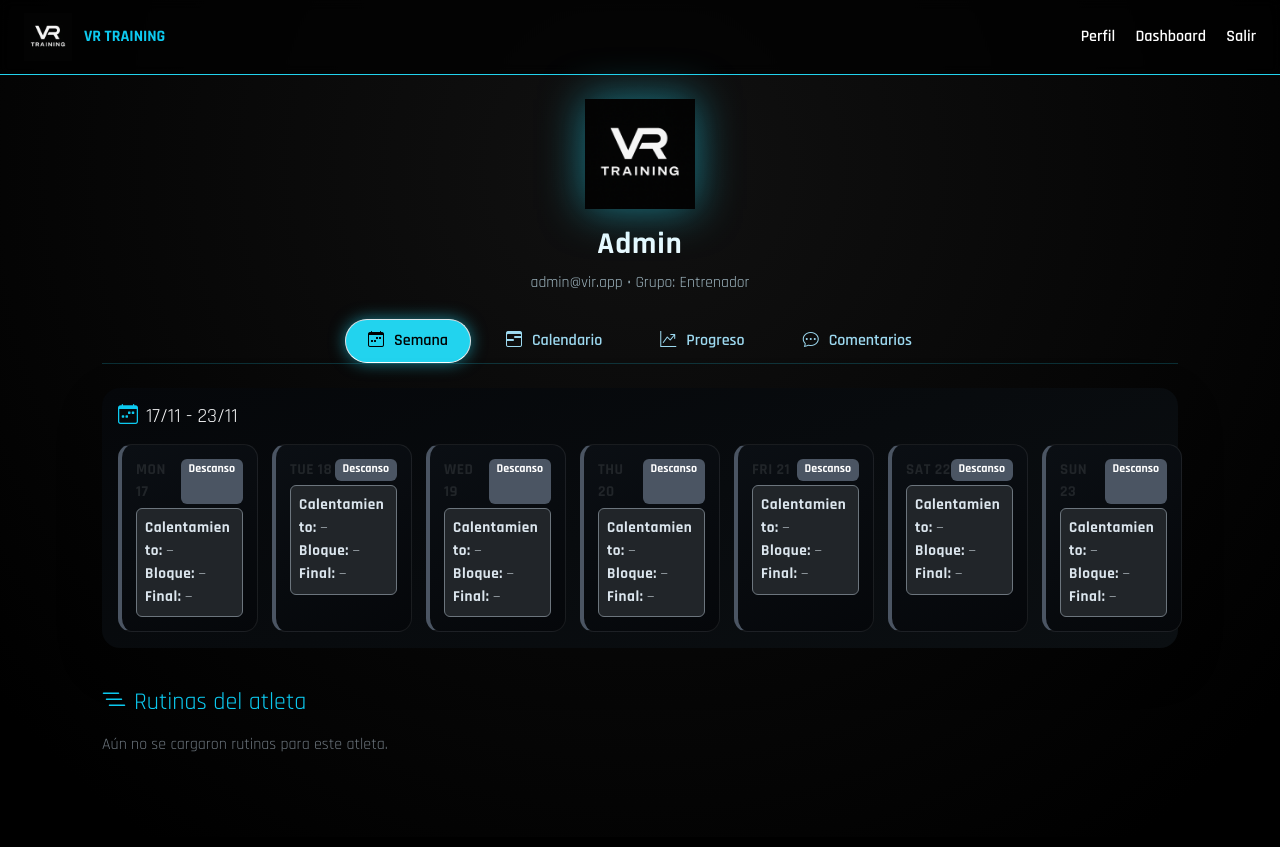
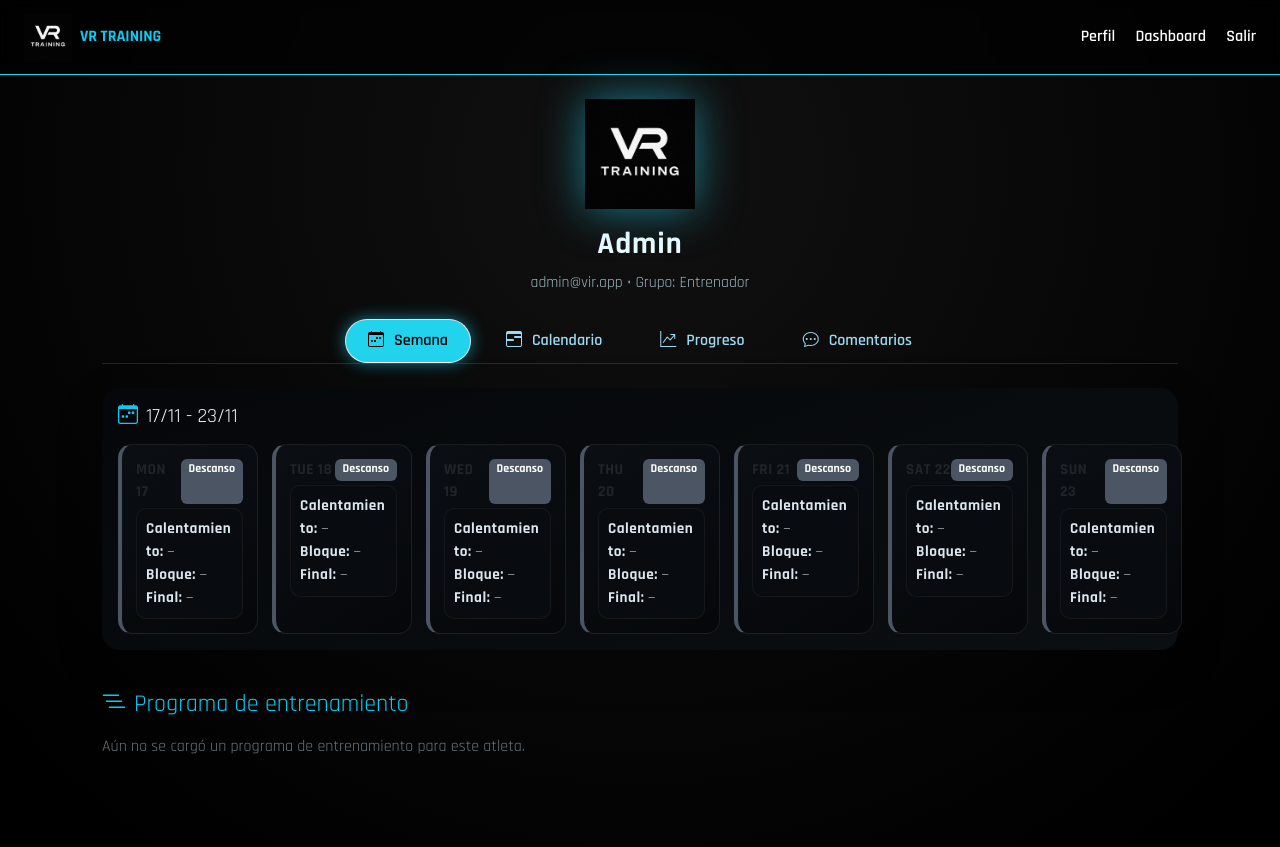
Before and after one commit to Leon555555/vir, a Flask app: page /perfil/1 in a window 1280 px wide. Before the commit the page ends 752 px from the top, so only its background shows below. Run offline with Flask 3, Linux system fonts and the light colour scheme; a user stored in the database is signed in; data comes from the database, SQL or seed files in the repository; some libraries are stand-ins or nearby versions.

Commit message:
actualizacion

```diff
--- a/app/templates/components/modales.html
+++ b/app/templates/components/modales.html
@@ -9,7 +9,7 @@
   {% if current_user.email == "admin@vir.app" %}
   <div class="modal fade" id="modal{{ idx }}" tabindex="-1" aria-hidden="true">
     <div class="modal-dialog modal-dialog-centered modal-lg">
-      <div class="modal-content modal-pro border-info">
+      <div class="modal-content modal-pro">
 
         <div class="modal-header border-info">
           <h5 class="modal-title text-info fw-bold">
@@ -66,7 +66,7 @@
               </div>
             </div>
 
-            <button class="btn btn-glow w-100 mt-4">
+            <button class="btn btn-glow w-100 mt-4 btn btn-info">
               <i class="bi bi-save2 me-2"></i>Guardar cambios
             </button>
 
@@ -94,7 +94,7 @@
   {# =============================== #}
   <div class="modal fade" id="modal{{ idx }}" tabindex="-1" aria-hidden="true">
     <div class="modal-dialog modal-dialog-centered modal-lg">
-      <div class="modal-content modal-pro border-info">
+      <div class="modal-content modal-pro">
 
         <div class="modal-header border-info">
           <h5 class="modal-title text-info fw-bold">
@@ -144,7 +144,7 @@
                       class="form-control bg-black text-light border-info mb-3"
                       rows="3">{{ plan.comentario_atleta or '' }}</textarea>
 
-            <button class="btn btn-glow w-100 mt-2">
+            <button class="btn btn-glow w-100 mt-2 btn btn-info">
               <i class="bi bi-save2 me-2"></i>Guardar feedback
             </button>
 
@@ -157,12 +157,3 @@
 
   {% endif %}
 {% endfor %}
-
-<style>
-.modal-pro {
-  background: #0a0f14 !important;
-  border-radius: 14px;
-  box-shadow: 0 0 30px rgba(34,211,238,0.4);
-  color: white;
-}
-</style>
--- a/app/templates/components/rutinas.html
+++ b/app/templates/components/rutinas.html
@@ -1,19 +1,23 @@
-<!-- ========================================== -->
-<!-- RUTINAS ULTRA PRO — VR TRAINING 2025       -->
-<!-- Estilo MyWellness Premium                  -->
-<!-- ========================================== -->
+{# ========================================== #}
+{#  RUTINAS ULTRA PRO — VR TRAINING 2025      #}
+{#  Programa por sesiones + listado antiguo   #}
+{# ========================================== #}
 
 <div class="rutina-container">
 
   <h4 class="text-info mb-3">
-    <i class="bi bi-list-nested me-2"></i>Rutinas del atleta
+    <i class="bi bi-list-nested me-2"></i>Programa de entrenamiento
   </h4>
 
-  {% if rutinas and rutinas|length > 0 %}
-    {% for sesion in rutinas %}
+  {# ============================ #}
+  {# PROGRAMA TIPO MYWELLNESS    #}
+  {# ============================ #}
+  {% if sesiones_programa is defined and sesiones_programa and sesiones_programa|length > 0 %}
+
+    {% for sesion in sesiones_programa %}
     <div class="rutina-sesion mb-4">
 
-      <!-- Cabecera de sesión -->
+      <!-- CABECERA SESIÓN -->
       <div class="sesion-header">
         <h5 class="sesion-titulo">Sesión {{ sesion.numero }}</h5>
       </div>
@@ -24,32 +28,39 @@
         {% for ej in sesion.ejercicios %}
         <div class="ej-card">
 
-          <!-- Imagen -->
+          <!-- IMAGEN EJERCICIO -->
           <div class="ej-img">
-            <img src="{{ ej.imagen or url_for('static', filename='img/placeholder_exercise.png') }}">
+            <img
+              src="{{ ej.imagen or url_for('static', filename='img/placeholder_exercise.png') }}"
+              alt="{{ ej.nombre }}">
           </div>
 
-          <!-- Info -->
+          <!-- INFO EJERCICIO -->
           <div class="ej-info">
             <span class="ej-categoria">{{ ej.categoria or 'Actividad' }}</span>
             <h6 class="ej-nombre">{{ ej.nombre }}</h6>
 
             <div class="ej-detalles">
               {% if ej.series and ej.reps %}
-                <div><strong>{{ ej.series }}x{{ ej.reps }}</strong> — {{ ej.tiempo or '––' }}</div>
+                <div><strong>{{ ej.series }} x {{ ej.reps }}</strong>{% if ej.tiempo %} — {{ ej.tiempo }}{% endif %}</div>
+              {% elif ej.tiempo %}
+                <div>Duración: <strong>{{ ej.tiempo }}</strong></div>
               {% endif %}
+
               {% if ej.peso %}
                 <div>Peso: <strong>{{ ej.peso }}</strong></div>
               {% endif %}
+
               {% if ej.nivel %}
                 <div>Nivel: {{ ej.nivel }}</div>
               {% endif %}
             </div>
           </div>
 
-          <!-- Número -->
-          <div class="ej-num">{{ loop.index | format("%02d") }}</div>
-
+          <!-- NÚMERO DE ORDEN -->
+          <div class="ej-num">
+            {{ "%02d"|format(loop.index) }}
+          </div>
         </div>
         {% endfor %}
 
@@ -58,6 +69,36 @@
     {% endfor %}
 
   {% else %}
-    <p class="text-secondary">Aún no se cargaron rutinas para este atleta.</p>
+    <p class="text-secondary mb-4">
+      Aún no se cargó un programa de entrenamiento para este atleta.
+    </p>
   {% endif %}
+
+  {# ======================================== #}
+  {# BLOQUE ANTIGUO: RUTINAS DISPONIBLES     #}
+  {# (solo admin, para drag&drop en el plan) #}
+  {# ======================================== #}
+  {% if current_user.email == "admin@vir.app" and rutinas %}
+  <div class="card card-pro mt-4">
+    <h5 class="text-info mb-3">
+      <i class="bi bi-collection me-2"></i>Rutinas base disponibles
+    </h5>
+
+    <div class="d-flex flex-column gap-2">
+
+      {% for r in rutinas %}
+      <div class="p-3 bg-black border border-secondary rounded rutina-item"
+           draggable="true"
+           ondragstart="drag(event)"
+           data-id="{{ r.id }}"
+           data-tipo="{{ r.tipo }}"
+           data-nombre="{{ r.nombre }}">
+        <strong>{{ r.nombre }}</strong>
+        <div class="text-secondary small">{{ r.tipo|capitalize }}</div>
+      </div>
+      {% endfor %}
+    </div>
+  </div>
+  {% endif %}
+
 </div>
--- a/app/templates/layout.html
+++ b/app/templates/layout.html
@@ -12,7 +12,7 @@
   <!-- Google Font -->
   <link href="https://fonts.googleapis.com/css2?family=Rajdhani:wght@400;600;700&display=swap" rel="stylesheet">
 
-  <!-- ESTILO GLOBAL VR TRAINING -->
+  <!-- Estilos base layout -->
   <style>
     body {
       background: radial-gradient(circle at 50% 20%, #111 0%, #000 90%);
@@ -22,7 +22,6 @@
       display: flex;
       flex-direction: column;
     }
-
     header.navbar {
       background-color: rgba(0, 0, 0, 0.7);
       border-bottom: 1px solid #22d3ee;
@@ -32,29 +31,19 @@
       align-items: center;
       backdrop-filter: blur(6px);
     }
-
-    .brand-wrap {
-      display: flex;
-      align-items: center;
-      gap: 12px;
-    }
-
     .nav-links a {
       color: #fff;
       margin-left: 1rem;
       text-decoration: none;
       font-weight: 600;
-      transition: 0.25s ease;
     }
-
     .nav-links a:hover {
       color: #22d3ee;
-      text-shadow: 0 0 10px rgba(34,213,238,0.6);
     }
   </style>
 
+  <!-- CSS extra por página (perfil.css, etc.) -->
   {% block extra_css %}{% endblock %}
-
 </head>
 
 <body>
@@ -63,25 +52,23 @@
 <!-- NAVBAR -->
 <!-- ============================== -->
 <header class="navbar">
-  <div class="brand-wrap">
+  <div class="brand-wrap d-flex align-items-center gap-2">
     <img src="{{ url_for('static', filename='logo_blanco_vr_training.png') }}" style="height:48px">
     <span class="brand-name fw-bold text-info">VR TRAINING</span>
   </div>
-
   <div class="nav-links">
     {% if current_user.is_authenticated %}
       <a href="{{ url_for('main.perfil_redirect') }}">Perfil</a>
-
       {% if current_user.email == "admin@vir.app" %}
         <a href="{{ url_for('main.dashboard_entrenador') }}">Dashboard</a>
       {% endif %}
-
       <a href="{{ url_for('main.logout') }}">Salir</a>
     {% else %}
       <a href="{{ url_for('main.login') }}">Entrar</a>
     {% endif %}
   </div>
 </header>
+
 
 <!-- ============================== -->
 <!-- CONTENIDO -->
@@ -100,21 +87,23 @@
 
 </main>
 
+
 <!-- ============================== -->
 <!-- SCRIPTS GLOBALES -->
 <!-- ============================== -->
 
 <script src="https://cdn.jsdelivr.net/npm/bootstrap@5.3.3/dist/js/bootstrap.bundle.min.js"></script>
 
-<!-- Chart.js -->
+<!-- Chart.js global -->
 <script src="https://cdn.jsdelivr.net/npm/chart.js"></script>
 
-<!-- Drag & Drop si lo usás -->
+<!-- Script global de arrastrar / soltar -->
 <script src="{{ url_for('static', filename='dragdrop.js') }}"></script>
 
-<!-- JS general de la app -->
+<!-- Script general de la app -->
 <script src="{{ url_for('static', filename='app.js') }}"></script>
 
+<!-- JS extra por página -->
 {% block extra_js %}{% endblock %}
 
 </body>
--- a/app/templates/perfil.html
+++ b/app/templates/perfil.html
@@ -10,45 +10,49 @@
 <div class="perfil-container">
 
   <!-- ====================== -->
-  <!-- HEADER -->
+  <!-- HEADER DEL ATLETA -->
   <!-- ====================== -->
   <div class="text-center mb-4">
-    <img src="{{ url_for('static', filename='logo_blanco_vr_training.png') }}" class="perfil-logo">
+    <img src="{{ url_for('static', filename='logo_blanco_vr_training.png') }}"
+         class="perfil-logo"
+         alt="VR Training logo">
     <h2 class="perfil-nombre mt-2">{{ user.nombre }}</h2>
-    <div class="perfil-sub">{{ user.email }} • Grupo: {{ user.grupo or '—' }}</div>
+    <div class="perfil-sub">
+      {{ user.email }} • Grupo: {{ user.grupo or '—' }}
+    </div>
   </div>
 
   <!-- ====================== -->
-  <!-- TABS VR TRAINING -->
+  <!-- TABS NAV (MyWellness style) -->
   <!-- ====================== -->
   <ul class="nav nav-tabs nav-vr-tabs justify-content-center mb-4" id="perfilTabs">
     <li class="nav-item">
-      <button class="nav-link active" type="button" data-tab="semana">
+      <button class="nav-link active" data-tab="semana">
         <i class="bi bi-calendar-week me-1"></i> Semana
       </button>
     </li>
     <li class="nav-item">
-      <button class="nav-link" type="button" data-tab="calendario">
+      <button class="nav-link" data-tab="calendario">
         <i class="bi bi-calendar3-range me-1"></i> Calendario
       </button>
     </li>
     <li class="nav-item">
-      <button class="nav-link" type="button" data-tab="progreso">
+      <button class="nav-link" data-tab="progreso">
         <i class="bi bi-graph-up-arrow me-1"></i> Progreso
       </button>
     </li>
     <li class="nav-item">
-      <button class="nav-link" type="button" data-tab="comentarios">
+      <button class="nav-link" data-tab="comentarios">
         <i class="bi bi-chat-dots me-1"></i> Comentarios
       </button>
     </li>
   </ul>
 
   <!-- ====================== -->
-  <!-- TAB: SEMANA -->
+  <!-- TAB: SEMANA ACTUAL -->
   <!-- ====================== -->
   <section id="tab-semana" class="vr-tab active">
-    <div class="card bg-black border-0 shadow-lg mb-4 p-3 card-vr">
+    <div class="card bg-black border-0 shadow-lg mb-4 p-3">
       <h5 class="text-light mb-3">
         <i class="bi bi-calendar-week text-info me-2"></i>{{ semana_str }}
       </h5>
@@ -68,7 +72,7 @@
             <span class="badge badge-{{ tipo }}">{{ plan.plan_type|capitalize }}</span>
           </div>
 
-          <div class="small bg-dark rounded p-2 border border-secondary">
+          <div class="small">
             <div><strong>Calentamiento:</strong> {{ plan.warmup or '—' }}</div>
             <div><strong>Bloque:</strong> {{ plan.main or '—' }}</div>
             <div><strong>Final:</strong> {{ plan.finisher or '—' }}</div>
@@ -87,10 +91,10 @@
   </section>
 
   <!-- ====================== -->
-  <!-- TAB: CALENDARIO -->
+  <!-- TAB: CALENDARIO MENSUAL -->
   <!-- ====================== -->
   <section id="tab-calendario" class="vr-tab">
-    <div class="card bg-black border-0 shadow-lg mb-4 p-3 card-vr">
+    <div class="card bg-black border-0 shadow-lg mb-4 p-3">
 
       <h5 class="text-info mb-3">
         <i class="bi bi-calendar3-range me-2"></i>
@@ -103,15 +107,14 @@
         {% set tipo_mes = (plan_mes.plan_type|lower) if plan_mes else 'descanso' %}
 
         <div class="calendar-day day-{{ tipo_mes }}">
-
+          <!-- cabecera día -->
           <div class="cal-header">
             <span class="cal-day-num">{{ f.day }}</span>
             <span class="cal-weekday">{{ f.strftime('%a')|upper }}</span>
           </div>
 
           {% if plan_mes %}
-
-            <!-- Tipo de día -->
+            <!-- tipo de día -->
             <div class="event-pill event-{{ tipo_mes }}">
               <span class="event-icon">
                 {% if tipo_mes == 'fuerza' %}
@@ -129,9 +132,10 @@
               <span class="event-text">{{ plan_mes.plan_type|capitalize }}</span>
             </div>
 
-            <!-- Estado puede entrenar -->
+            <!-- estado puede entrenar -->
             {% if plan_mes.puede_entrenar %}
-            <div class="event-pill event-state {% if plan_mes.puede_entrenar=='no' %}event-state-no{% else %}event-state-ok{% endif %}">
+            <div class="event-pill event-state
+                        {% if plan_mes.puede_entrenar == 'no' %}event-state-no{% else %}event-state-ok{% endif %}">
               <span class="event-text">
                 {% if plan_mes.puede_entrenar == 'no' %}
                   No puede entrenar
@@ -142,9 +146,9 @@
             </div>
             {% endif %}
 
-            <!-- Dificultad -->
+            <!-- dificultad -->
             {% if plan_mes.dificultad %}
-            <div class="event-pill event-diff-{{ plan_mes.dificultad }}">
+            <div class="event-pill event-diff event-diff-{{ plan_mes.dificultad }}">
               <span class="event-text">
                 {% if plan_mes.dificultad == 'facil' %}Fácil
                 {% elif plan_mes.dificultad == 'media' %}Media
@@ -154,7 +158,7 @@
             </div>
             {% endif %}
 
-            <!-- Comentario -->
+            <!-- comentario -->
             {% if plan_mes.comentario_atleta %}
             <div class="event-pill event-comment">
               <span class="event-icon"><i class="bi bi-chat-dots"></i></span>
@@ -166,7 +170,6 @@
             <span class="plan-empty mt-2">Sin plan</span>
           {% endif %}
         </div>
-
         {% endfor %}
       </div>
 
@@ -174,10 +177,10 @@
   </section>
 
   <!-- ====================== -->
-  <!-- TAB: PROGRESO -->
+  <!-- TAB: PROGRESO (GRÁFICO) -->
   <!-- ====================== -->
   <section id="tab-progreso" class="vr-tab">
-    <div class="card bg-black border-0 shadow-lg mb-4 p-3 card-vr">
+    <div class="card bg-black border-0 shadow-lg mb-4 p-3">
       <h5 class="text-light mb-3">
         <i class="bi bi-graph-up-arrow text-info me-2"></i>Propuesto vs Realizado
       </h5>
@@ -192,7 +195,7 @@
   <!-- TAB: COMENTARIOS -->
   <!-- ====================== -->
   <section id="tab-comentarios" class="vr-tab">
-    <div class="card bg-black border-0 shadow-lg mb-4 p-4 card-vr">
+    <div class="card bg-black border-0 shadow-lg mb-4 p-4">
       <h5 class="text-info mb-3">
         <i class="bi bi-chat-left-text me-2"></i>Comentarios
       </h5>
@@ -202,21 +205,26 @@
     </div>
   </section>
 
-  <!-- RUTINAS (siempre visible debajo) -->
+  <!-- ====================== -->
+  <!-- RUTINAS (siempre abajo) -->
+  <!-- ====================== -->
   {% include "components/rutinas.html" %}
 
 </div>  {# cierre .perfil-container #}
 
+<!-- ====================== -->
 <!-- MODALES -->
+<!-- ====================== -->
 {% include "components/modales.html" %}
 
 {% endblock %}
 
 {% block extra_js %}
+
 <script>
 // =================== GRAFICO PROGRESO ===================
 const canvasProgreso = document.getElementById("graficoProgreso");
-if (canvasProgreso && typeof Chart !== "undefined") {
+if (canvasProgreso) {
   new Chart(canvasProgreso, {
     type: "line",
     data: {
@@ -241,10 +249,12 @@ if (canvasProgreso && typeof Chart !== "undefined") {
     options: {
       responsive: true,
       maintainAspectRatio: false,
-      plugins: { legend: { labels: { color: "#ccc" } } },
+      plugins: {
+        legend: { labels: { color: "#ccc" } }
+      },
       scales: {
         x: { ticks: { color: "#aaa" } },
-        y: { ticks: { color: "#aaa" } }
+        y: { ticks: { color: "#aaa" }, min: 0, max: 10 }
       }
     }
   });
@@ -261,23 +271,35 @@ document.addEventListener("DOMContentLoaded", function () {
   };
 
   function activateTab(name) {
-    // Botones
+    // botones
     tabs.forEach(btn => {
-      btn.classList.toggle("active", btn.dataset.tab === name);
+      if (btn.dataset.tab === name) {
+        btn.classList.add("active");
+      } else {
+        btn.classList.remove("active");
+      }
     });
-    // Secciones
+    // secciones
     Object.entries(sections).forEach(([key, sec]) => {
       if (!sec) return;
-      sec.classList.toggle("active", key === name);
+      if (key === name) {
+        sec.classList.add("active");
+      } else {
+        sec.classList.remove("active");
+      }
     });
   }
 
   tabs.forEach(btn => {
-    btn.addEventListener("click", () => activateTab(btn.dataset.tab));
+    btn.addEventListener("click", () => {
+      const name = btn.dataset.tab;
+      activateTab(name);
+    });
   });
 
-  // Por defecto mostrar SEMANA
+  // Tab por defecto: semana
   activateTab("semana");
 });
 </script>
+
 {% endblock %}
```
Also changed, not shown: app/static/css/styles.css (+55 -31 lines).
